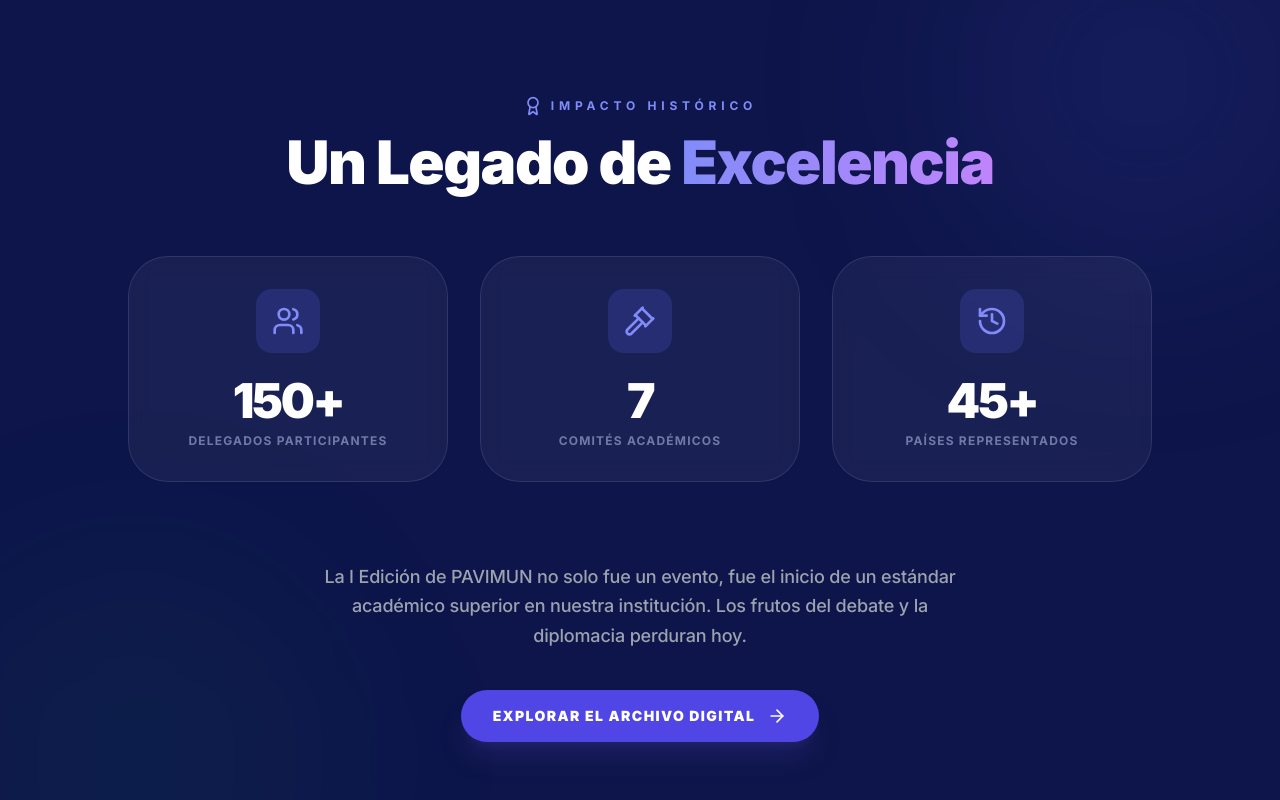
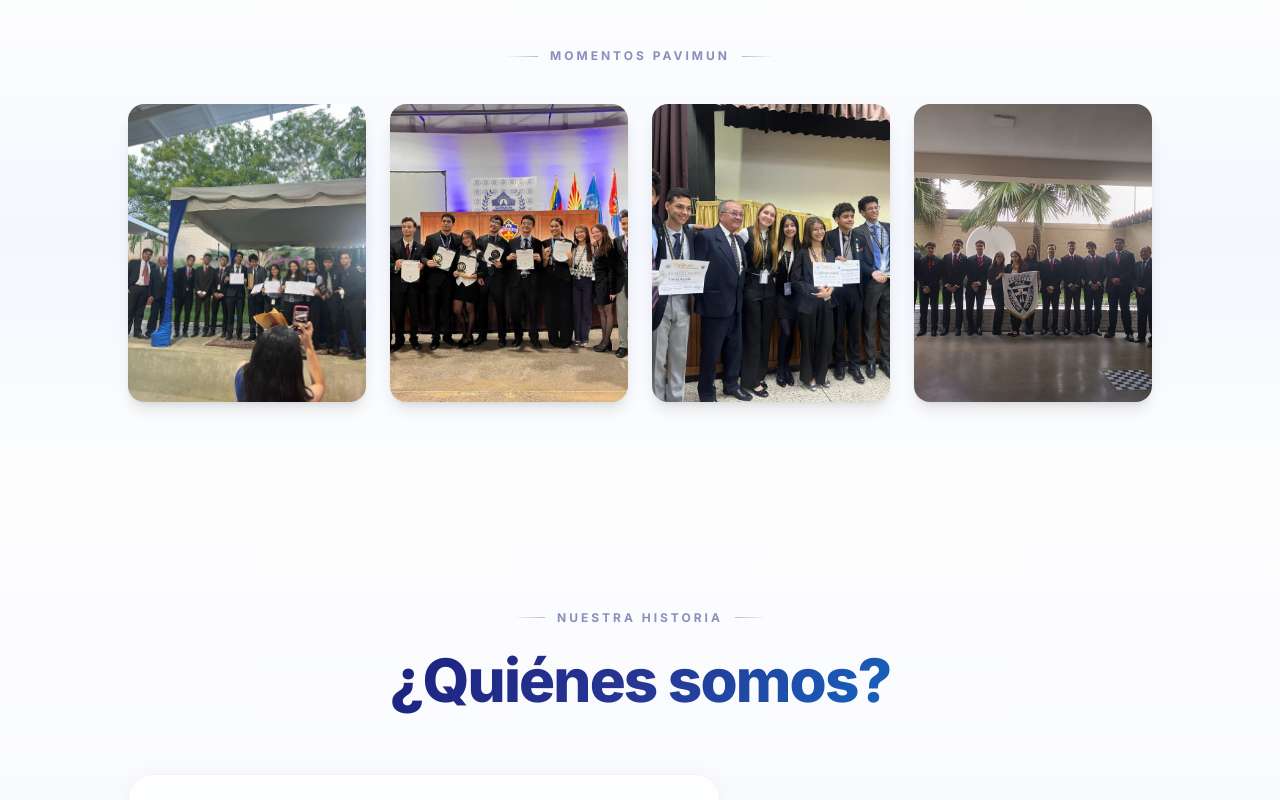
Before and after one commit to Juanctshub/pavimun, a React (Vite) app in the folder app/: page / in a window 1280 px wide. Shown: the part 840-1640 px from the top of the page. Built offline with nearby package versions, Linux system fonts and the light colour scheme.

Commit message:
Remove Legacy section and update SplashScreen text to Pagina Principal

```diff
--- a/app/src/components/SplashScreen.tsx
+++ b/app/src/components/SplashScreen.tsx
@@ -129,7 +129,7 @@ const SplashScreen = ({ onComplete }: SplashScreenProps) => {
                 >
                     <div className="px-5 py-2 bg-gradient-to-r from-white/[0.04] to-white/[0.08] border border-white/[0.08] rounded-full backdrop-blur-sm">
                         <span className="text-xs font-bold text-white/50 tracking-[0.2em] uppercase">
-                            I Edición · 2026
+                            Pagina Principal
                         </span>
                     </div>
                 </div>
--- a/app/src/pages/Home.tsx
+++ b/app/src/pages/Home.tsx
@@ -1,6 +1,6 @@
 import { useState, useEffect, useRef } from 'react';
 import { motion } from 'framer-motion';
-import { Calendar, ChevronDown, ArrowRight, Award, Users, Gavel, History } from 'lucide-react';
+import { Calendar, ChevronDown, ArrowRight } from 'lucide-react';
 import { Link } from 'react-router-dom';
 import { useScrollReveal } from '../hooks/useScrollReveal';
 
@@ -209,81 +209,6 @@ const Home = () => {
         </div>
       </section>
 
-      {/* ====== LEGACY / IMPACT SECTION ====== */}
-      <section className="relative py-24 md:py-32 overflow-hidden bg-[#0d154a]">
-        {/* Background Decorations */}
-        <div className="absolute top-0 left-0 w-full h-full overflow-hidden pointer-events-none">
-          <div className="absolute top-[-10%] right-[-5%] w-[400px] h-[400px] bg-indigo-500/10 rounded-full blur-[100px]" />
-          <div className="absolute bottom-[-10%] left-[-5%] w-[400px] h-[400px] bg-green-500/5 rounded-full blur-[100px]" />
-        </div>
-
-        <div className="pavi-container relative z-10">
-          <div className="flex flex-col items-center">
-            <motion.div
-              initial={{ opacity: 0, y: 20 }}
-              whileInView={{ opacity: 1, y: 0 }}
-              viewport={{ once: true }}
-              className="flex items-center gap-2 mb-4"
-            >
-              <Award className="w-5 h-5 text-indigo-400" />
-              <span className="text-indigo-400 text-xs font-bold tracking-[0.4em] uppercase">Impacto Histórico</span>
-            </motion.div>
-
-            <motion.h2
-              initial={{ opacity: 0, y: 20 }}
-              whileInView={{ opacity: 1, y: 0 }}
-              viewport={{ once: true }}
-              transition={{ delay: 0.1 }}
-              className="text-4xl md:text-6xl font-black text-white text-center mb-16 tracking-tight"
-            >
-              Un Legado de <span className="text-transparent bg-clip-text bg-gradient-to-r from-indigo-400 to-purple-400">Excelencia</span>
-            </motion.h2>
-
-            <div className="grid grid-cols-1 md:grid-cols-3 gap-8 w-full max-w-5xl">
-              {[
-                { label: 'Delegados Participantes', value: '150+', icon: <Users className="w-8 h-8" /> },
-                { label: 'Comités Académicos', value: '7', icon: <Gavel className="w-8 h-8" /> },
-                { label: 'Países Representados', value: '45+', icon: <History className="w-8 h-8" /> },
-              ].map((stat, i) => (
-                <motion.div
-                  key={i}
-                  initial={{ opacity: 0, scale: 0.9 }}
-                  whileInView={{ opacity: 1, scale: 1 }}
-                  viewport={{ once: true }}
-                  transition={{ delay: 0.2 + i * 0.1 }}
-                  className="group p-8 rounded-[2.5rem] bg-white/5 border border-white/10 backdrop-blur-md text-center hover:bg-white/10 hover:border-indigo-500/30 transition-all duration-500"
-                >
-                  <div className="w-16 h-16 rounded-2xl bg-indigo-500/20 flex items-center justify-center text-indigo-400 mx-auto mb-6 group-hover:scale-110 transition-transform">
-                    {stat.icon}
-                  </div>
-                  <h3 className="text-5xl font-black text-white mb-2 tracking-tighter">{stat.value}</h3>
-                  <p className="text-indigo-200/50 text-xs font-bold uppercase tracking-widest">{stat.label}</p>
-                </motion.div>
-              ))}
-            </div>
-
-            <motion.div
-              initial={{ opacity: 0 }}
-              whileInView={{ opacity: 1 }}
-              viewport={{ once: true }}
-              transition={{ delay: 0.6 }}
-              className="mt-20 text-center"
-            >
-              <p className="text-gray-400 max-w-2xl mx-auto text-lg font-medium leading-relaxed mb-10">
-                La I Edición de PAVIMUN no solo fue un evento, fue el inicio de un estándar académico
-                superior en nuestra institución. Los frutos del debate y la diplomacia perduran hoy.
-              </p>
-              <Link
-                to="/i-edicion"
-                className="inline-flex items-center gap-3 px-8 py-4 bg-indigo-600 hover:bg-indigo-500 text-white rounded-full font-black text-sm uppercase tracking-widest transition-all shadow-xl shadow-indigo-900/40"
-              >
-                Explorar el Archivo Digital
-                <ArrowRight className="w-5 h-5" />
-              </Link>
-            </motion.div>
-          </div>
-        </div>
-      </section>
 
       {/* ====== PHOTO GALLERY STRIP ====== */}
       <section className="relative py-16 md:py-20 overflow-hidden">
```
